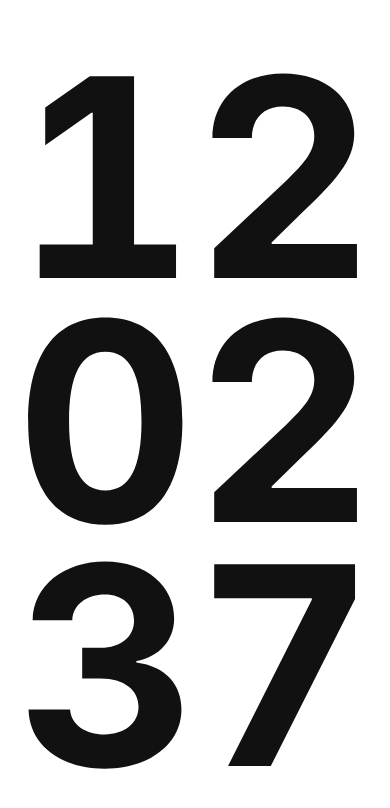
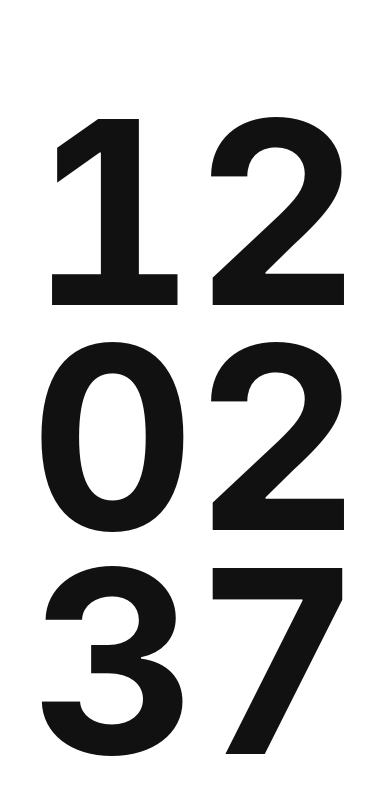
Before and after one commit to evgeniyarbatov/time, a React (Vite) app in the folder site/: page / in a window 390 px wide. Shown: the top 808 px of the page. Built offline with nearby package versions, Linux system fonts and the light colour scheme.

Commit message:
Make digits slightly smaller

```diff
--- a/site/public/sw.js
+++ b/site/public/sw.js
@@ -1,4 +1,4 @@
-const CACHE_VERSION = "v2";
+const CACHE_VERSION = "v3";
 const CACHE_NAME = `time-cache-${CACHE_VERSION}`;
 const CORE_ASSETS = ["/", "/index.html", "/manifest.webmanifest", "/clock.svg"];
 
--- a/site/src/components/ClockTracker.jsx
+++ b/site/src/components/ClockTracker.jsx
@@ -98,7 +98,7 @@ const ClockTracker = () => {
       containerWidth / digitsWidth,
       containerHeight / digitsHeight
     );
-    digits.style.fontSize = `${baseSize * scale}px`;
+    digits.style.fontSize = `${baseSize * scale * 0.94}px`;
   }, []);
 
   useLayoutEffect(() => {
--- a/site/src/custom.css
+++ b/site/src/custom.css
@@ -36,7 +36,8 @@ html, body {
     width: 100vw;
     height: 100vh;
     position: relative;
-    padding: 16px 8px;
+    padding: 24px 12px 16px;
+    padding-top: calc(24px + env(safe-area-inset-top));
 }
 
 .clock-stage {
@@ -90,6 +91,7 @@ html, body {
     .container {
         flex-direction: column;
         justify-content: flex-start;
+        padding-top: calc(48px + env(safe-area-inset-top));
     }
 
     .clock-stage {
```
Also changed, not shown: 1 other file (tests, documents, lock files or other folders).
